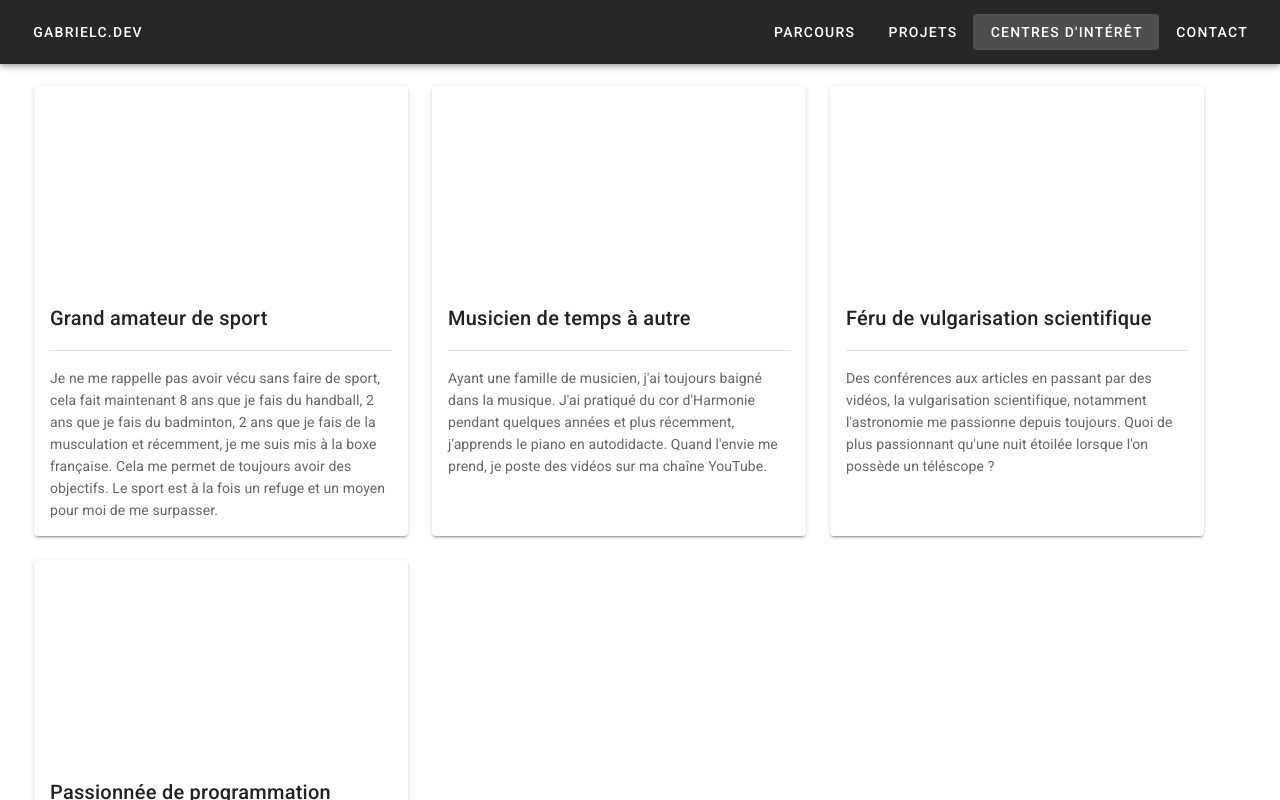
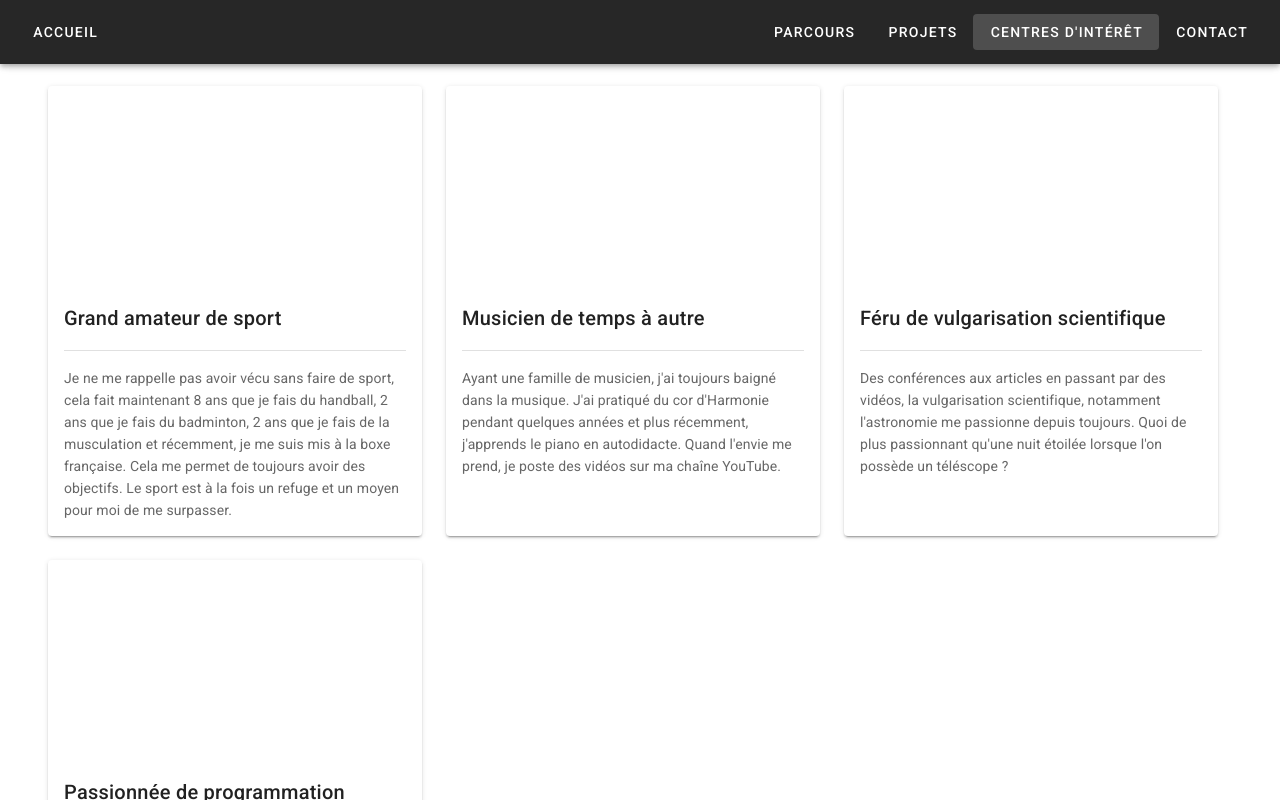
Before and after one commit to GabrielCongin/gabrielcongin, a Vue app: page /interets in a window 1280 px wide. Shown: the top 800 px of the page. Built offline with nearby package versions, Linux system fonts and the light colour scheme.

Commit message:
quelques détails

```diff
--- a/src/components/Header.vue
+++ b/src/components/Header.vue
@@ -1,7 +1,7 @@
 <template>
         <!-- dark ou color="elevation-0" ou color="green" ou rien -->
     <v-toolbar dark>
-                <v-toolbar-title><v-btn to="/accueil" text>gabrielc.dev</v-btn></v-toolbar-title>
+                <v-toolbar-title><v-btn to="/accueil" text>Accueil</v-btn></v-toolbar-title>
                 <v-spacer></v-spacer>
                 <v-btn to="/parcours" text>Parcours</v-btn>
                 <v-btn to="/projets" text>Projets</v-btn>
--- a/src/components/Interets.vue
+++ b/src/components/Interets.vue
@@ -43,7 +43,7 @@
     }
     #interets{
         padding-top: 10px;
-        padding-left: 22px;
+        padding-left: 36px;
     }
 
 </style>
--- a/src/components/Projets.vue
+++ b/src/components/Projets.vue
@@ -53,7 +53,7 @@
     }
     #projets{
         padding-top: 10px;
-        padding-left: 22px;
+        padding-left: 25px;
     }
 
 </style>
```
